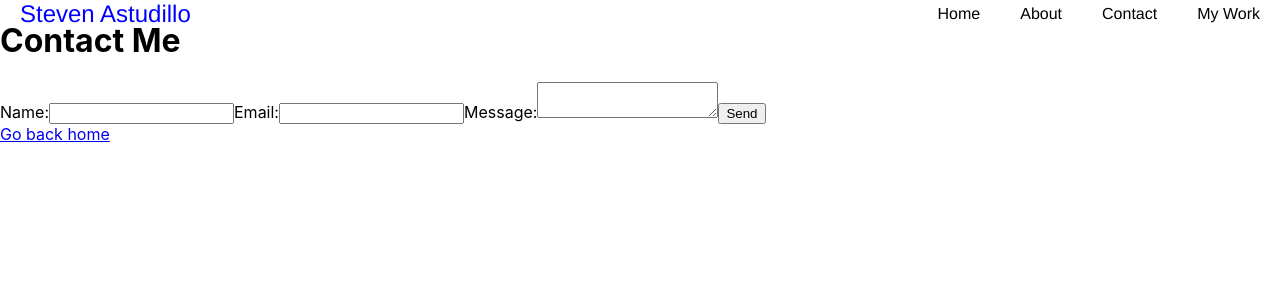
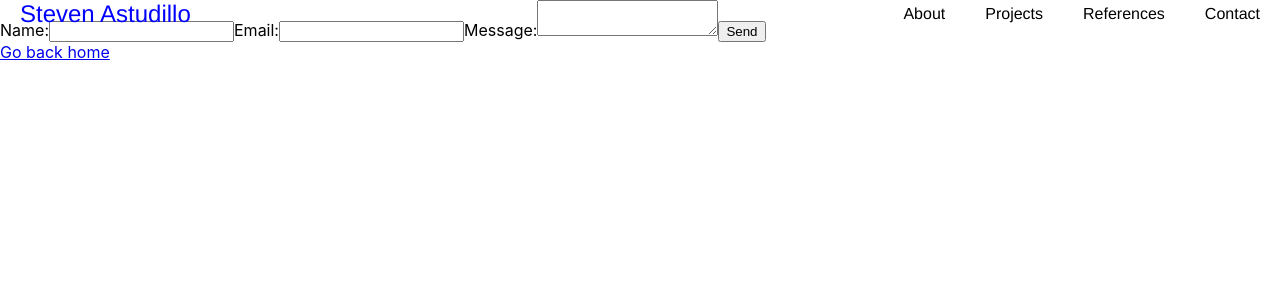
Before and after one commit to censoredbythefcc95/steve-young-portfolio, a React (Create React App) app: page /contact in a window 1280 px wide. Shown: the top 300 px of the page. Built offline with nearby package versions, Linux system fonts and the light colour scheme.

Commit message:
Changed order of components.

```diff
--- a/package.json
+++ b/package.json
@@ -10,6 +10,7 @@
     "react-dom": "^18.2.0",
     "react-router-dom": "^6.6.2",
     "react-scripts": "5.0.1",
+    "react-transition-group": "^4.4.5",
     "web-vitals": "^2.1.4"
   },
   "scripts": {
--- a/src/App.js
+++ b/src/App.js
@@ -2,21 +2,27 @@ import './App.css';
 import AboutPage from '../src/components/AboutPage';
 import ContactPage from '../src/components/ContactPage';
 import WorkPage from '../src/components/WorkPage';
+import HomePage from '../src/components/HomePage';
 import NavBar from '../src/components/NavBar';
 import { BrowserRouter, Route, Routes } from 'react-router-dom';
-
+import { TransitionGroup, CSSTransition } from 'react-transition-group';
 
 // It seems that react-router-dom is now using element instead of component to render routes.
 function App() {
   return (
     <BrowserRouter>
-    <div>
+    <div className="routes">
       <NavBar />
+      <TransitionGroup>
+        <CSSTransition classNames="slide" timeout={400}>
       <Routes>
-        <Route path="/about" element={<AboutPage />} />
+        <Route path="/" element={<HomePage />} />
+        <Route path="about" element={<AboutPage />} />
         <Route path="/contact" element={<ContactPage />} />
         <Route path="/mywork" element={<WorkPage />} />
       </Routes>
+      </CSSTransition>
+      </TransitionGroup>
     </div>
     </BrowserRouter>
   );
--- a/src/components/ContactPage.js
+++ b/src/components/ContactPage.js
@@ -14,7 +14,6 @@ const ContactPage = () => {
             [event.target.name]: event.target.value
         });
     }
-
     const handleSubmit = (event) => {
         event.preventDefault();
         console.log(formData);
@@ -23,7 +22,7 @@ const ContactPage = () => {
 
     return (
         <div className='contact-page'>
-            <h1>Contact Me</h1>
+            <div className='contact-form'>
             <form onSubmit={handleSubmit}>
                 <label>
                     Name:
@@ -39,6 +38,7 @@ const ContactPage = () => {
                 </label>
                 <button type="submit">Send</button>
             </form>
+            </div>
             <Link to='/'>Go back home</Link>
         </div>
     );
--- a/src/components/HomePage.js
+++ b/src/components/HomePage.js
@@ -1,5 +1,4 @@
 import React from 'react';
-import { Link } from 'react-router-dom';
 
 const HomePage = () => {
     return (
--- a/src/components/NavBar.js
+++ b/src/components/NavBar.js
@@ -5,10 +5,10 @@ const NavBar = () => {
     return (
         <div className='navbar'>
             <NavLink className='name' to="/">Steven Astudillo</NavLink>
-            <NavLink className='home' to="/">Home</NavLink>
             <NavLink className='about' to="/about">About</NavLink>
-            <NavLink className='contact' to="/contact">Contact</NavLink>
-            <NavLink className='my-work' to="/mywork">My Work</NavLink>
+            <NavLink className='projects' to="/projects">Projects</NavLink>
+            <NavLink className='references' to='/references'>References</NavLink>
+            <NavLink className='contact' to='/contact'>Contact</NavLink>
         </div>
     );
 };
--- a/src/index.css
+++ b/src/index.css
@@ -34,3 +34,27 @@ code {
   color: blue;
   font-size: 24px;
 }
+
+.routes {
+  position: absolute;
+  width: 100%;
+  height: 100%;
+}
+
+.routes:enter {
+  transform: translateX(100%);
+}
+
+.routes:enter-active {
+  transform: translateX(0);
+  transition: transform 0.4s ease-in-out;
+}
+
+.routes:exit {
+  transform: translateX(0);
+}
+
+.routes:exit-active {
+  transform: translateX(100%);
+  transition: transform 0.4s ease-in-out;
+}
```
Also changed, not shown: 1 other file (tests, documents, lock files or other folders).
